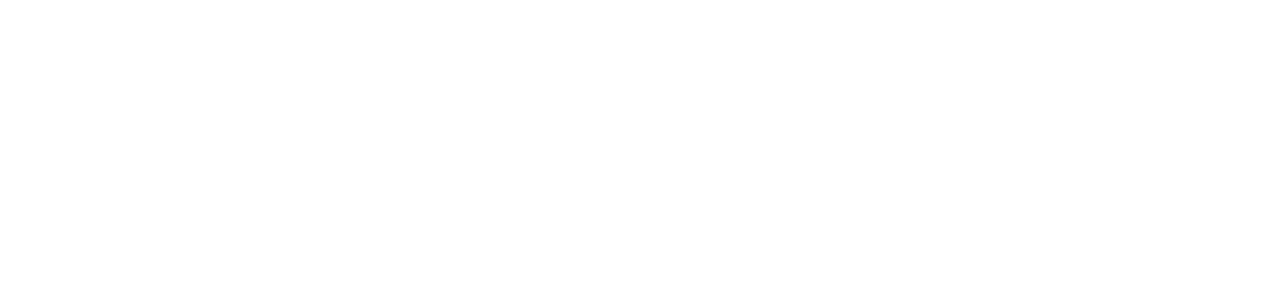
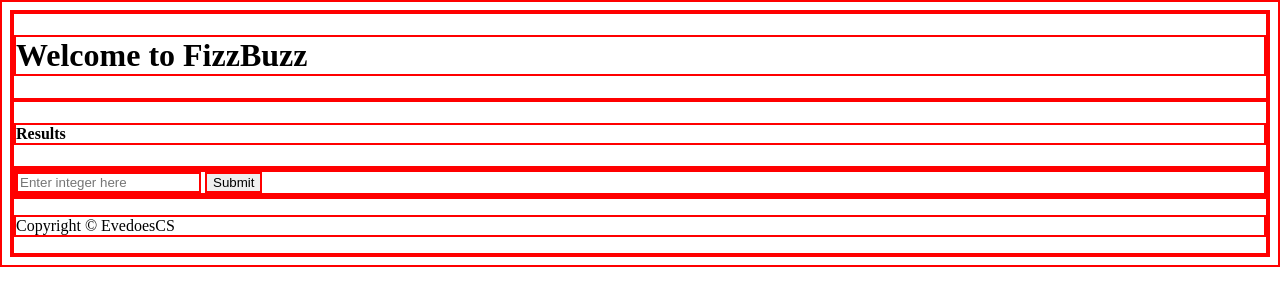
Before and after one commit to EvedoesCS/fizzBuzz, a plain HTML site: page index.html in a window 1280 px wide. Drawn offline with Linux system fonts and the light colour scheme.

Commit message:
Layout the basic structure of index.html The welcome banner, output div, input form div and copyright banner are placed.

```diff
--- a/fizzBuzz.js
+++ b/fizzBuzz.js
@@ -18,7 +18,6 @@ function fizzBuzz(x)
 
         console.log(output)
     }
-
 }
 
 fizzBuzz(20)
--- a/index.html
+++ b/index.html
@@ -4,13 +4,26 @@
     <meta charset="UTF-8">
     <meta http-equiv="X-UA-Compatible" content="IE=edge">
     <meta name="viewport" content="width=device-width, initial-scale=1.0">
+    <link rel="stylesheet" href="static/style.css">
     <script src="fizzBuzz.js" defer></script>
     <title>FizzBuzz</title>
 </head>
 <body>
 
-    <div>
-
+    <div> <!--Welcome Banner-->
+        <h1>Welcome to FizzBuzz</h1>
+    </div>
+    <div> <!--Scrollable container with output of FizzBuzz-->
+        <h4>Results</h4>
+    </div>
+    <div> <!--input form to collect 'x' -max fizzBuzz value-->
+        <form>
+            <input placeholder="Enter integer here">
+            <button type="submit">Submit</button>
+        </form>
+    </div>
+    <div> <!--copyright banner-->
+        <p>Copyright &copy; EvedoesCS</p>
     </div>
 
 </body>
--- a/static/style.css
+++ b/static/style.css
@@ -0,0 +1,3 @@
+* {
+    border: solid 2px red;
+}
```
